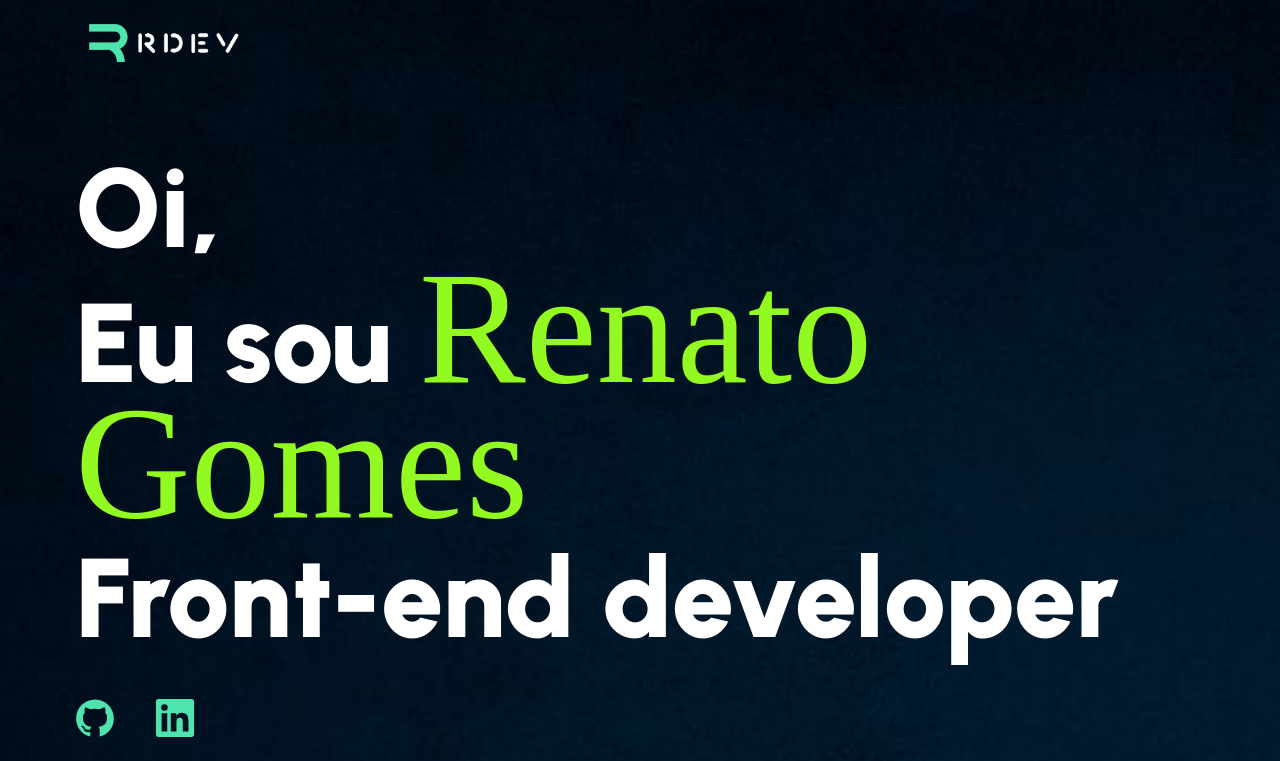
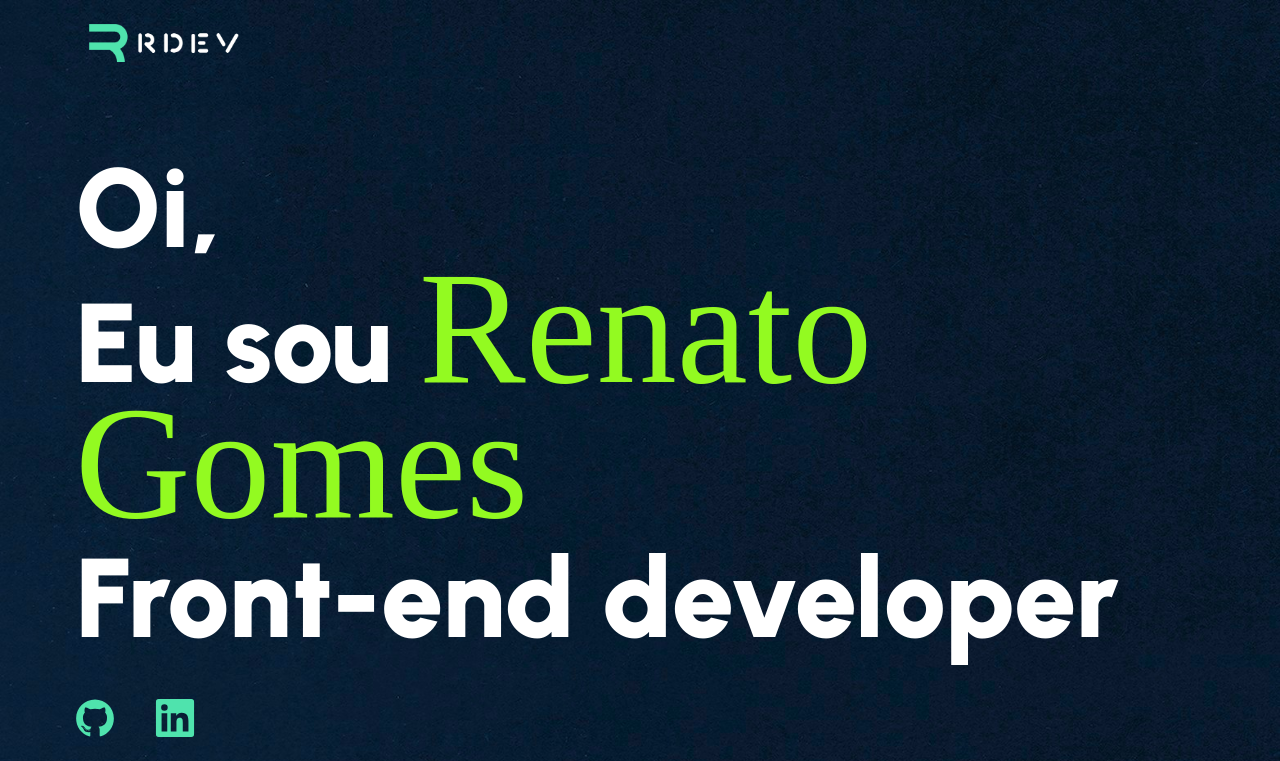
Before and after one commit to renatogomesf/portifolio, a React (Vite) app: page / in a window 1280 px wide. Shown: the top 761 px of the page. Built offline with nearby package versions, Linux system fonts and the light colour scheme; a web font is replaced by a local one.

Commit message:
teste de imagem de fundo

```diff
--- a/src/App.tsx
+++ b/src/App.tsx
@@ -9,7 +9,7 @@
   return (
     <>
       <div className="">
-        <div className="bg-[url(../src/assets/fundo3.jpg)] bg-no-repeat bg-cover">
+        <div className="bg-[url(../src/assets/fundo.jpg)] bg-no-repeat bg-cover">
           <div className="p-2.5 max-w-[1150px] m-auto ">
             <Header />
             <Hero />
@@ -19,7 +19,7 @@
 
         <Skills />
 
-        <div className="bg-[url(../src/assets/fundo3.jpg)] bg-no-repeat bg-cover">
+        <div className="bg-[url(../src/assets/fundo.jpg)] bg-no-repeat bg-cover">
           <div className="p-2.5 max-w-[1150px] m-auto">
             <Projects />
           </div>
```
Also changed, not shown: src/assets/fundo.jpg (added), src/assets/fundo3.jpg (deleted).
